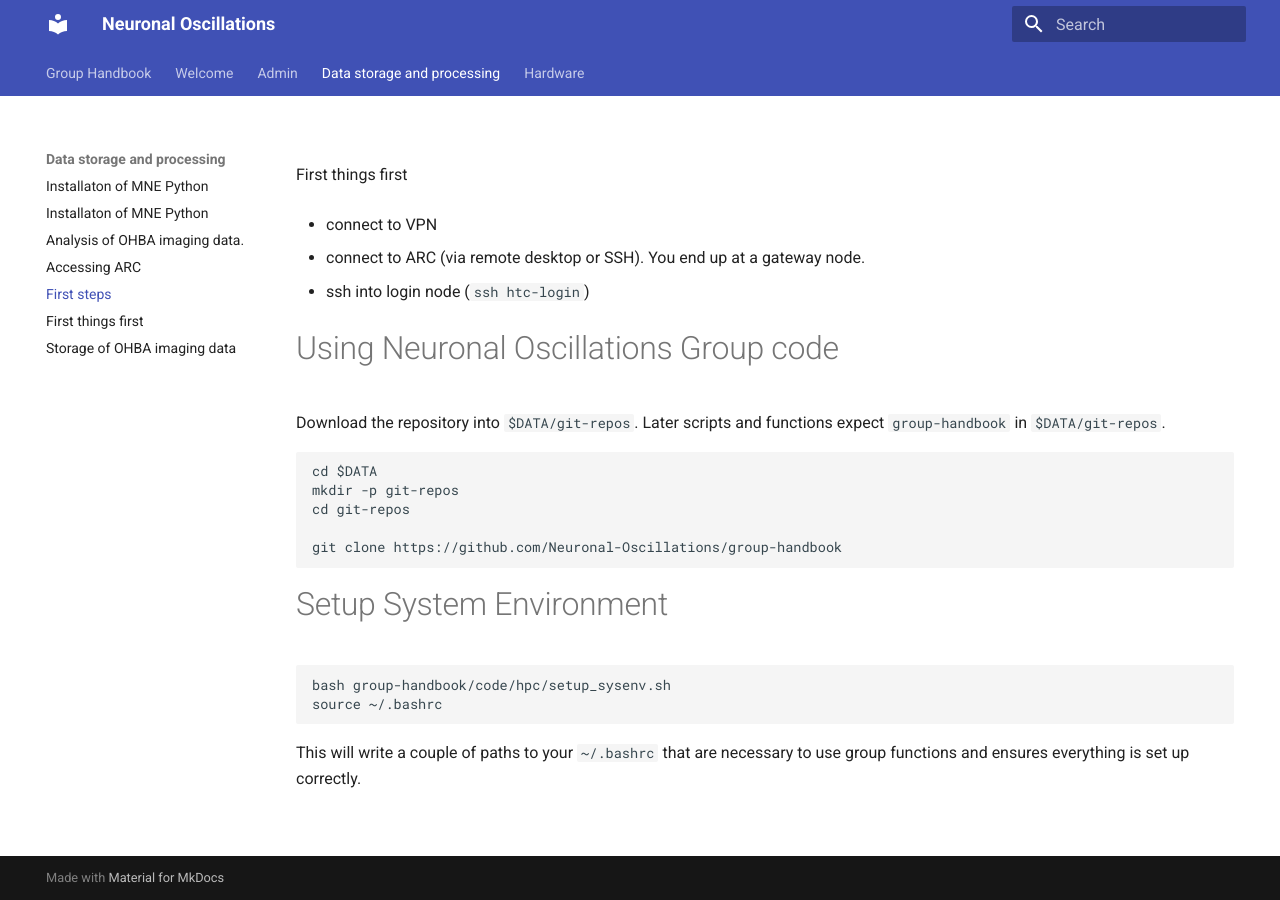
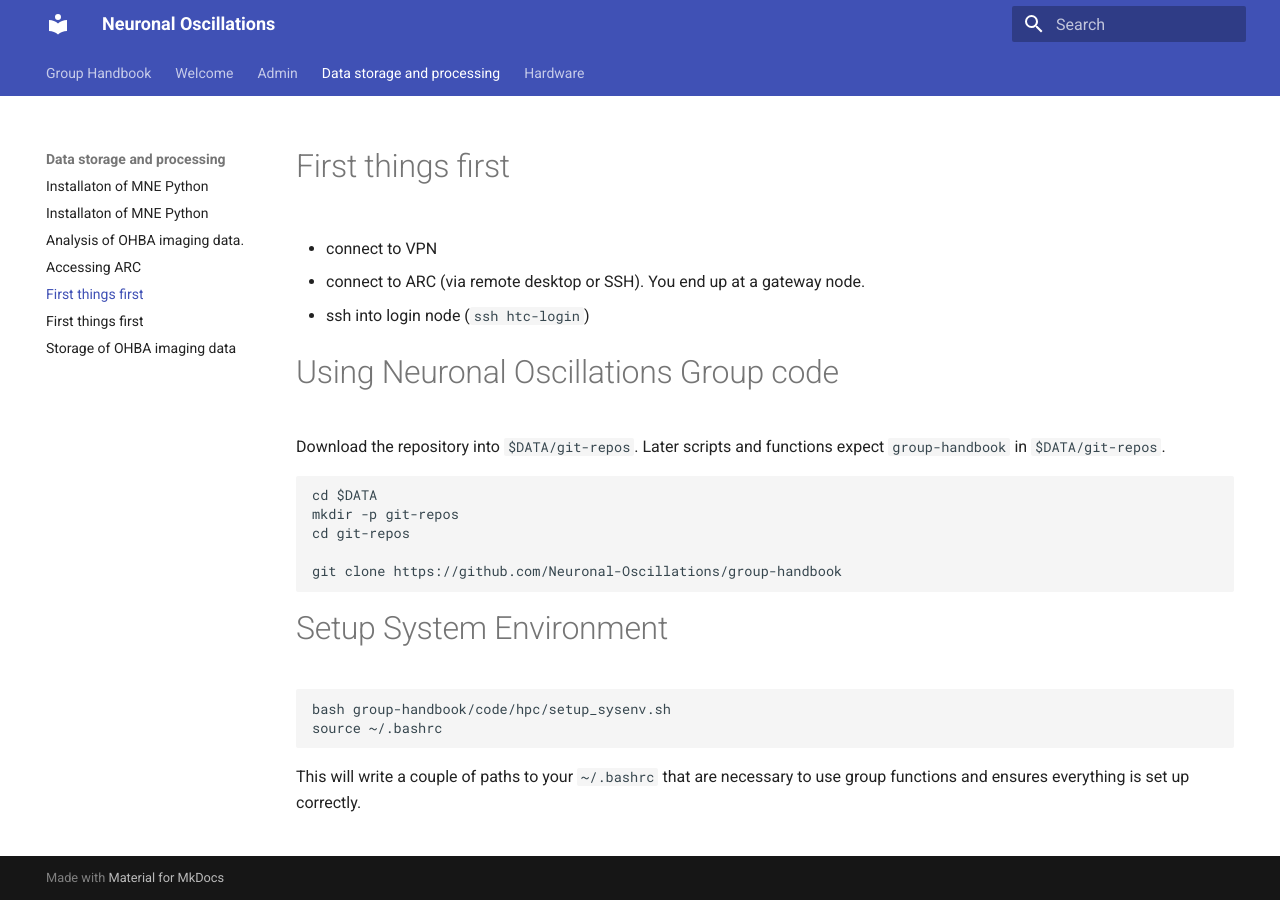
Before and after one commit to Neuronal-Oscillations/group-handbook, an MkDocs documentation site: the page built from docs/data_storage_and_processing/first_steps.md, in a window 1280 px wide. Built offline with MkDocs 1.6.1 and Material for MkDocs 9.7.7, drawn with Linux system fonts in a browser that asks for light colours.

Commit message:
Update first_steps.md

```diff
--- a/docs/data_storage_and_processing/first_steps.md
+++ b/docs/data_storage_and_processing/first_steps.md
@@ -1,4 +1,4 @@
-First things first
+# First things first
 
 - connect to VPN
 
```
